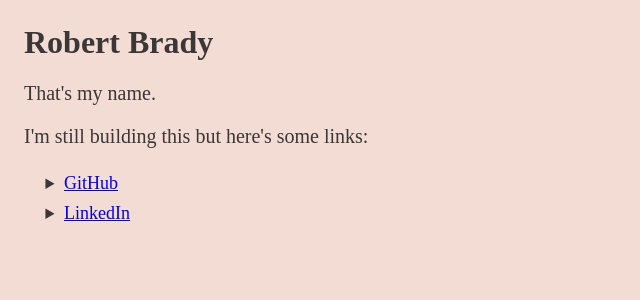
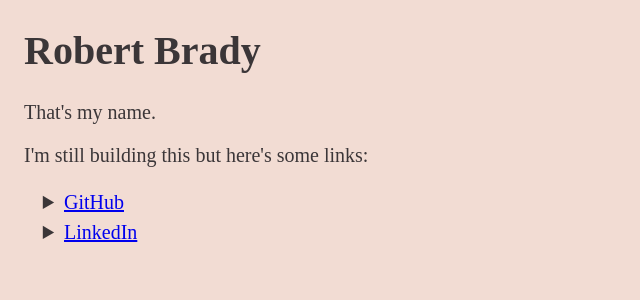
Before and after one commit to robbradyire/my-site, a React (Create React App) app: page / in a window 1280 px wide. Shown: the top 300 px of the page, without its empty margins (0-640 px from the left). Built offline with nearby package versions, Linux system fonts and the light colour scheme; a web font is replaced by a local one.

Commit message:
Add router

```diff
--- a/package.json
+++ b/package.json
@@ -10,12 +10,14 @@
     "@types/node": "^12.0.0",
     "@types/react": "^16.9.0",
     "@types/react-dom": "^16.9.0",
+    "@types/react-router-dom": "5.1.3",
     "@types/styled-components": "4.4.0",
     "husky": "3.1.0",
     "lint-staged": "9.5.0",
     "prettier": "1.19.1",
     "react": "^16.12.0",
     "react-dom": "^16.12.0",
+    "react-router-dom": "5.1.2",
     "react-scripts": "3.3.0",
     "styled-components": "4.4.1",
     "typescript": "~3.7.2"
--- a/src/App.tsx
+++ b/src/App.tsx
@@ -1,8 +1,18 @@
 import React from 'react';
 import Home from './components/Home';
+import { BrowserRouter as Router, Switch, Route } from 'react-router-dom';
 
 const App: React.FC = () => {
-  return <Home />;
+  return (
+    <Router>
+      <Switch>
+        <Route exact={true} path="/">
+          <Home />
+        </Route>
+        <Route path="/photos">My photos</Route>
+      </Switch>
+    </Router>
+  );
 };
 
 export default App;
--- a/src/components/GlobalStyle.tsx
+++ b/src/components/GlobalStyle.tsx
@@ -13,6 +13,7 @@ const GlobalStyle = createGlobalStyle`
     background-color: ${Colour.beige};
     color: ${Colour.dark};
     font-family: ornkey;
+    font-size: 20px;
     margin: 24px;
     padding: 0;
   }
--- a/src/components/Home.tsx
+++ b/src/components/Home.tsx
@@ -2,12 +2,9 @@ import React from 'react';
 import styled from 'styled-components';
 import Link from './Link';
 
-const P = styled.p`
-  font-size: 20px;
-`;
-
 const List = styled.ul`
   list-style-type: disclosure-closed;
+  line-height: 30px;
 `;
 
 const links = [
@@ -18,8 +15,8 @@ const links = [
 const Home: React.FC = () => (
   <React.Fragment>
     <h1>Robert Brady</h1>
-    <P>That's my name.</P>
-    <P>I'm still building this but here's some links:</P>
+    <p>That's my name.</p>
+    <p>I'm still building this but here's some links:</p>
     <List>
       {links.map(({ name, href }) => (
         <li key={href}>
--- a/src/components/Link.tsx
+++ b/src/components/Link.tsx
@@ -1,15 +1,9 @@
 import React from 'react';
-import styled from 'styled-components';
-
-const StyledLink = styled.a`
-  font-size: 18px;
-  line-height: 30px;
-`;
 
 const Link: React.FC<React.ComponentPropsWithoutRef<'a'>> = ({
   children,
   ...rest
-}) => <StyledLink {...rest}>{children}</StyledLink>;
+}) => <a {...rest}>{children}</a>;
 
 Link.defaultProps = {
   target: '_blank',
```
Also changed, not shown: src/components/Photos.tsx (added, +7 -0 lines), 1 other file (tests, documents, lock files or other folders).
